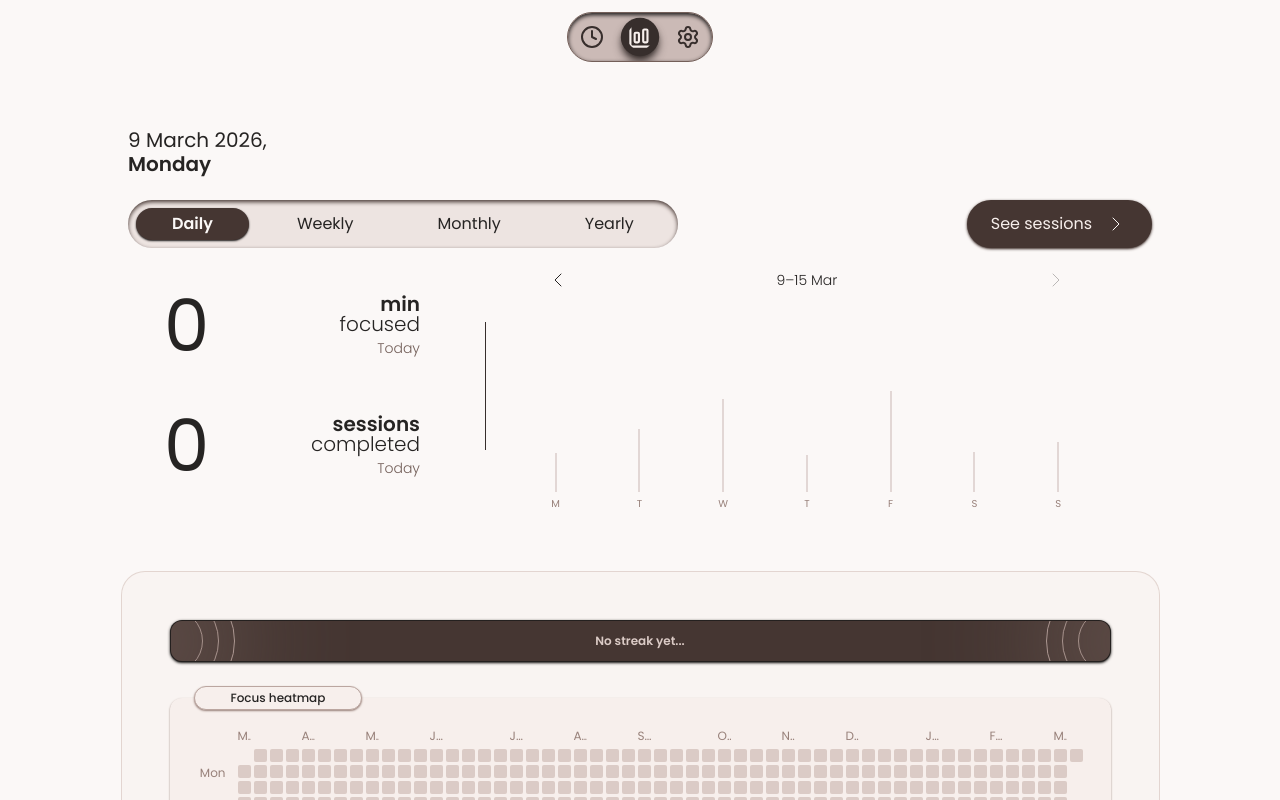
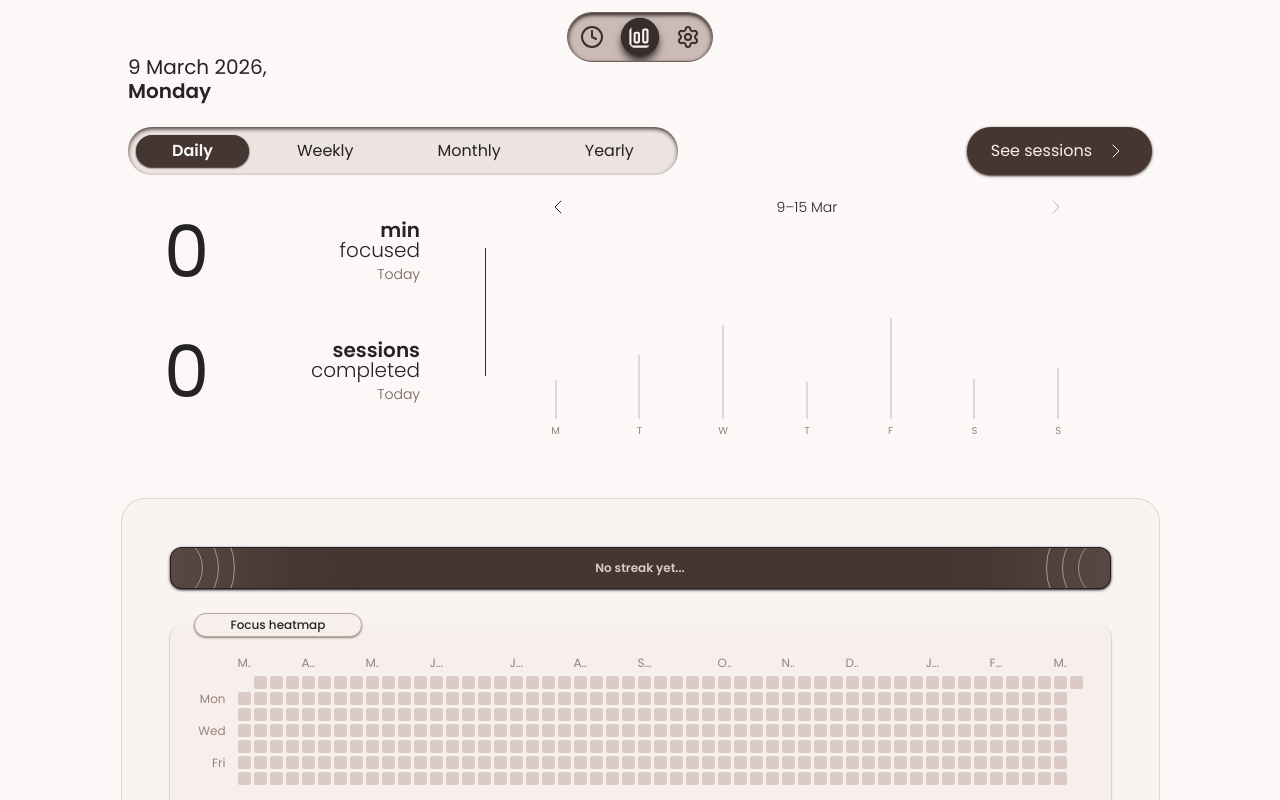
Before and after one commit to plwtx/chai.study, a React (Vite) app: page /statistics in a window 1280 px wide. Shown: the top 800 px of the page. Built offline with nearby package versions, Linux system fonts and the light colour scheme; a web font is replaced by a local one; what @toolwind/corner-shape would draw is missing.

Commit message:
FIX: Sticky navbar & inside container scroll.

```diff
--- a/src/features/statistics/index.tsx
+++ b/src/features/statistics/index.tsx
@@ -6,8 +6,9 @@ import DayStreak from "./components/day-streak";
 export default function Statistics() {
   return (
     <>
-      <div className="bg-brown-50 dark:bg-dark-600 text-brown-800 dark:text-dark-100 font-poppins flex h-fit w-full items-center justify-center">
-        <div className="flex h-full w-full max-w-5xl flex-col items-center justify-center pt-32">
+      <div className="bg-brown-50 dark:bg-dark-600 text-brown-800 dark:text-dark-100 font-poppins flex h-screen w-full justify-center overflow-y-auto">
+        {/* Container */}
+        <section className="mt-55 flex h-full w-full max-w-5xl flex-col items-center justify-center">
           {/* Statistics and streak */}
           {/* <h1 className="text-3xl font-semibold">Statistics</h1> */}
           {/* General stats */}
@@ -19,7 +20,7 @@ export default function Statistics() {
             <FocusHeatmap />
             <OtherStats />
           </section>
-        </div>
+        </section>
       </div>
     </>
   );
```
